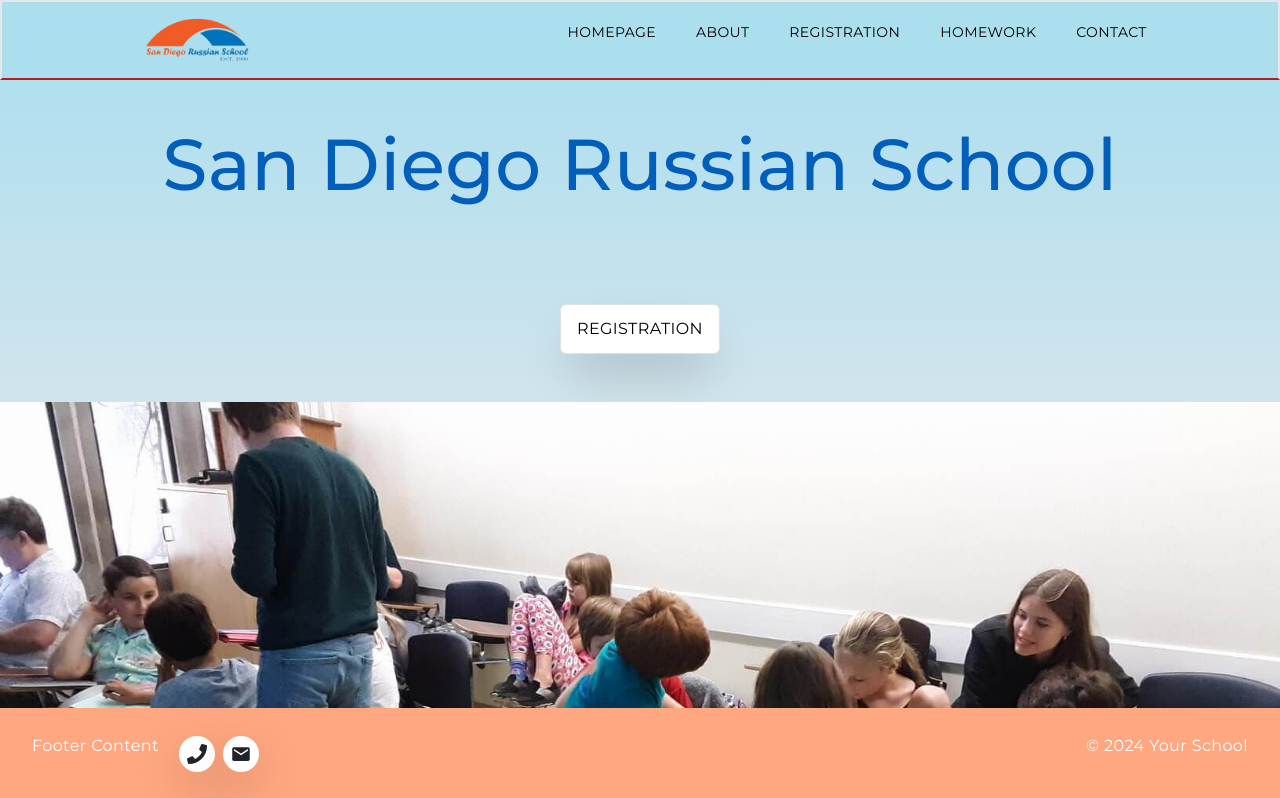
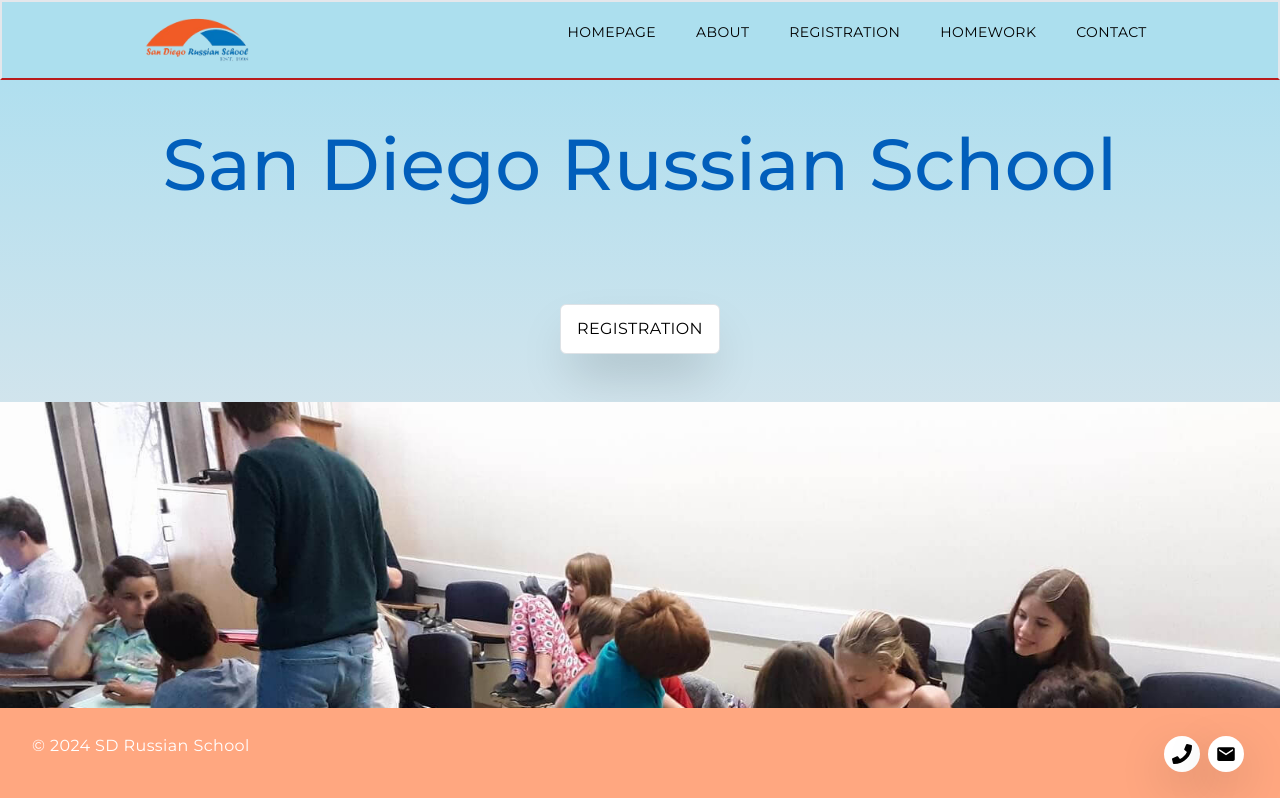
Before and after one commit to Tinetort/russian-school, a Next.js app: page / in a window 1280 px wide. Shown: the top 798 px of the page. Built offline with nearby package versions, Linux system fonts and the light colour scheme.

Commit message:
navbar footer

```diff
--- a/src/components/Footer.jsx
+++ b/src/components/Footer.jsx
@@ -1,25 +1,35 @@
 import React from 'react'
 import { FaPhone } from 'react-icons/fa'
 import { IoMdMail } from 'react-icons/io'
+import Link from 'next/link'
 
 const Footer = () => {
     return (
         <div className="w-full bg-[rgb(255,167,128)] p-4 fixed bottom-0 left-0 right-0 z-40">
             <div className="flex justify-between items-center mx-2 2xl:px-16">
+                <p className="text-white">
+                    © {new Date().getFullYear()} SD Russian School
+                </p>
                 <div className="flex items-center">
-                    <p className="text-white mr-4">Footer Content</p>
                     <div className="flex items-center">
                         <div className="p-2 m-1 rounded-full bg-white shadow-lg cursor-pointer hover:scale-105 ease-in duration-75">
-                            <FaPhone size={20} />
+                            <Link
+                                className="no-underline text-black"
+                                href="tel:+1 (858) 779-4914"
+                            >
+                                <FaPhone size={20} />
+                            </Link>
                         </div>
                         <div className="p-2 m-1 rounded-full bg-white shadow-lg cursor-pointer hover:scale-105 ease-in duration-75">
-                            <IoMdMail size={20} />
+                            <Link
+                                href="mailto:info@sdrussianschool.com"
+                                className="no-underline text-black"
+                            >
+                                <IoMdMail size={20} />
+                            </Link>
                         </div>
                     </div>
                 </div>
-                <p className="text-white">
-                    © {new Date().getFullYear()} Your School
-                </p>
             </div>
         </div>
     )
--- a/src/components/Navbar.jsx
+++ b/src/components/Navbar.jsx
@@ -152,23 +152,27 @@
                                 </Link>
                             </li>
                         </ul>
-                        <div className="pt-40">
+                        <div className="pt-30">
                             <p className="uppercase tracking-widest text-black">
                                 Let's Connect
                             </p>
                         </div>
                         <div className="flex items-center justify-center sm:w-[80%] md:w-[65%]">
                             <div className="p-2 m-1 rounded-full shadow-lg shadow-gray-400 cursor-pointer hover:scale-105 ease-in duration-75">
+                                <Link href="tel:+1 (858) 779-4914">
                                     <FaPhone
                                         className="no-underline text-black"
                                         size={20}
                                     />
+                                </Link>
                             </div>
                             <div className="p-2 m-1 rounded-full shadow-lg shadow-gray-400 cursor-pointer hover:scale-105 ease-in duration-75">
+                                <Link href="mailto:info@sdrussianschool.com">
                                     <IoMdMail
                                         className="no-underline text-black"
                                         size={20}
                                     />
+                                </Link>
                             </div>
                             <div className="p-2 m-1 rounded-full shadow-lg shadow-gray-400 cursor-pointer hover:scale-105 ease-in duration-75">
                                 <Link href="https://www.facebook.com/SanDiegoRussianSchool">
```
Lines whose indentation alone changed are shown as unchanged.
